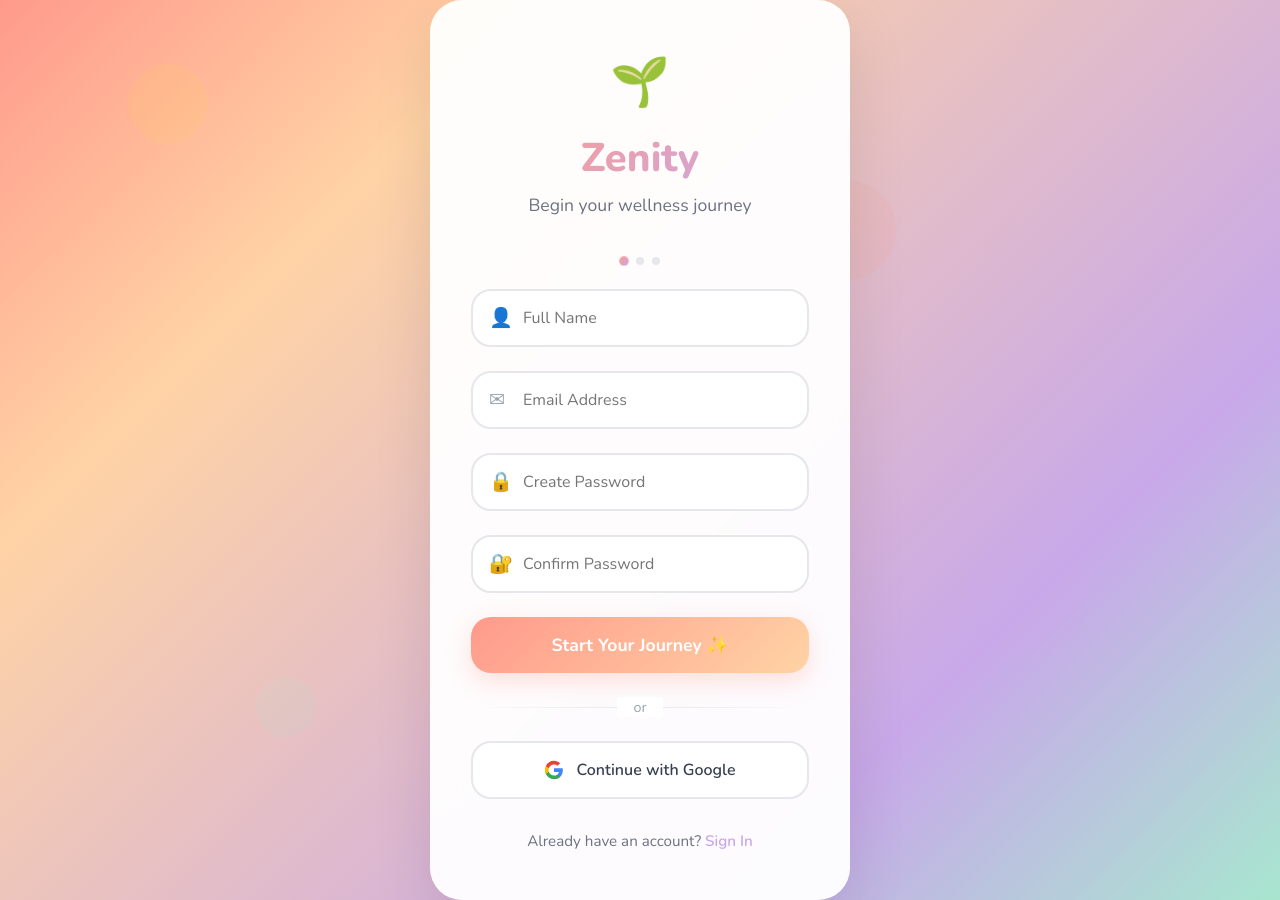
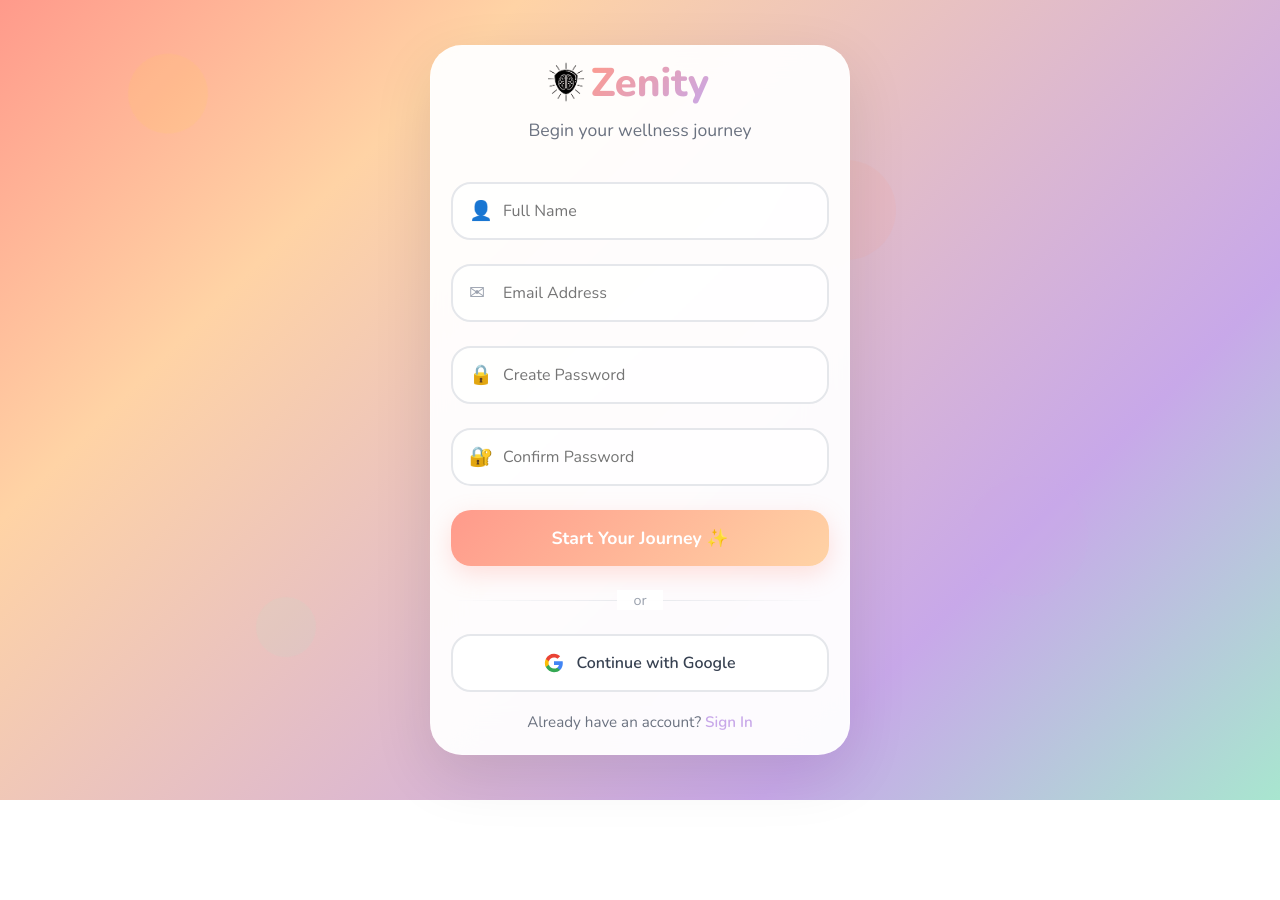
Before and after one commit to EkanshTyagi7/Zenity, a plain HTML site: page signUp.html in a window 1280 px wide. After the commit the page ends 800 px from the top, so only its background shows below. Drawn offline with nearby package versions, Linux system fonts and the light colour scheme.

Commit message:
Maintain UI of Sign-up Page

```diff
--- a/css/signUp.css
+++ b/css/signUp.css
@@ -20,7 +20,18 @@ body {
   position: relative;
   overflow-x: hidden;
 }
-
+/* Logo + title */
+.logo{
+  margin-right: 30.1px;
+}
+.logo-title{
+  display: flex;
+  align-items: center;
+  justify-content: center;
+}
+.logoImg{
+  padding-bottom: 10px;
+}
 /* Floating shapes animation */
 .floating-shapes {
   position: absolute;
@@ -93,7 +104,7 @@ body {
   background: rgba(255, 255, 255, 0.95);
   backdrop-filter: blur(20px);
   border-radius: 32px;
-  padding: 48px 40px;
+  padding: 10px 20px;
   width: 100%;
   max-width: 420px;
   box-shadow: 0 20px 60px rgba(0, 0, 0, 0.1);
@@ -124,13 +135,6 @@ body {
   font-weight: 400;
   margin-bottom: 8px;
 }
-
-.welcome-icon {
-  font-size: 3rem;
-  margin-bottom: 16px;
-  animation: bounce 2s infinite;
-}
-
 @keyframes bounce {
   0%,
   20%,
@@ -254,7 +258,8 @@ body {
 /* Links */
 .signin-link {
   text-align: center;
-  margin-top: 32px;
+  margin-top: 20px;
+  margin-bottom: 12px;
   color: #6b7280;
   font-size: 0.95rem;
 }
@@ -312,15 +317,6 @@ body {
   padding: 0 16px;
   position: relative;
 }
-
-/* Progress indicator */
-.progress-dots {
-  display: flex;
-  justify-content: center;
-  gap: 8px;
-  margin-bottom: 24px;
-}
-
 .dot {
   width: 8px;
   height: 8px;
--- a/signUp.html
+++ b/signUp.html
@@ -19,17 +19,12 @@
 
     <div class="signup-container">
         <div class="header">
-            <div class="welcome-icon">🌱</div>
-            <h1 class="logo">Zenity</h1>
+            <div class="logo-title">
+                <img class="logoImg" width="50" src="img/ZenityLogoNoBG.png" alt="logo" />
+                <h1 class="logo">Zenity</h1>
+            </div>
             <p class="subtitle">Begin your wellness journey</p>
         </div>
-
-        <div class="progress-dots">
-            <div class="dot active"></div>
-            <div class="dot"></div>
-            <div class="dot"></div>
-        </div>
-
         <form id="signupForm">
             <div class="form-group">
                 <div class="input-container">
```
